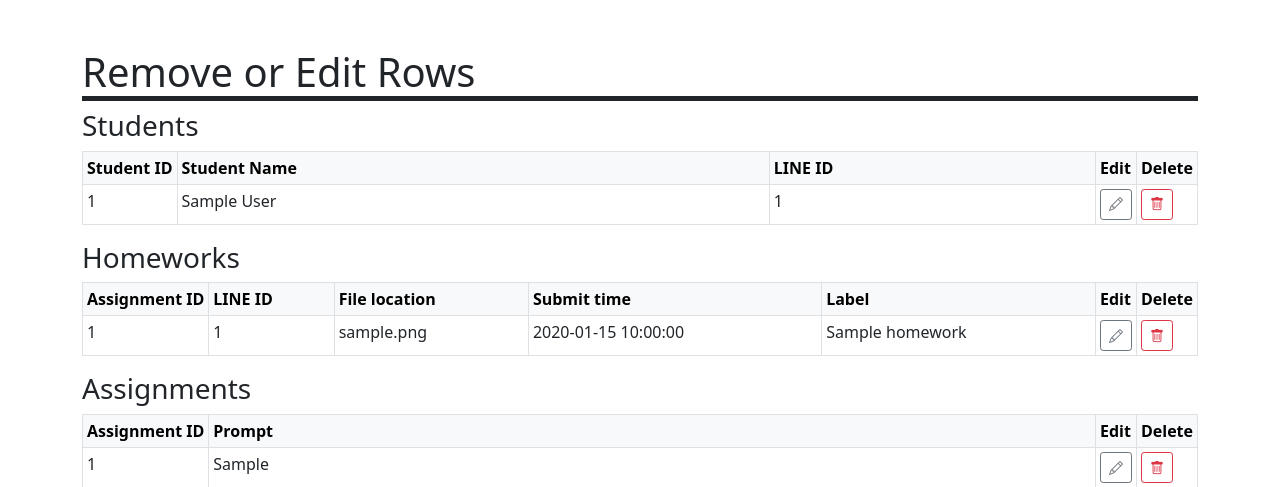
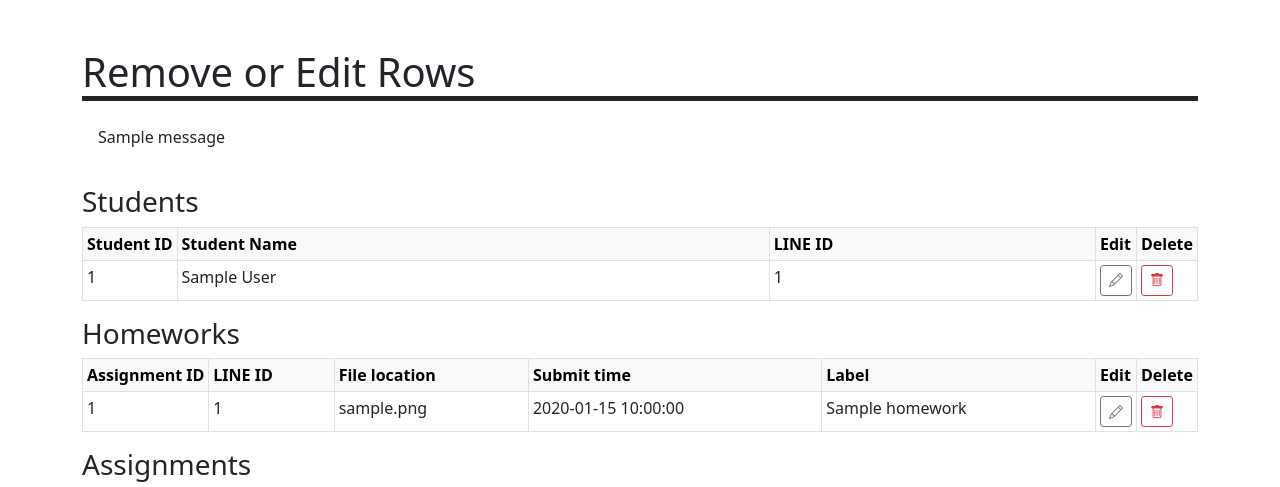
Before and after one commit to andy0427s/linebotTeacher, a Flask app: page /remove-and-edit in a window 1280 px wide. Shown: the part 56-543 px from the top of the page. Run offline with Flask 2, Linux system fonts and the light colour scheme; tables that the repository leaves empty hold one stand-in row (values such as "Sample post"); one stand-in notice (Sample message) is shown; some libraries are stand-ins or nearby versions.

Commit message:
added feedback messages to create delete edit

```diff
--- a/app.py
+++ b/app.py
@@ -1,4 +1,4 @@
-from flask import Flask, render_template, url_for, request, redirect
+from flask import Flask, render_template, url_for, request, redirect, flash
 from flask_sqlalchemy import SQLAlchemy
 from datetime import datetime
 
@@ -15,6 +15,7 @@ from datetime import datetime
 
 
 app = Flask(__name__)
+app.secret_key = 'secretkeyzzz'
 
 
 path_to_db = "/db/new.db"
@@ -79,9 +80,7 @@ def create():
         elif tab_type == "assignments":
             prompt = request.form['a-prompt']
             message = addAssignment(prompt)
-        return render_template('create.html',
-                               page_header="Add Data to Table",
-                               message=message)
+        flash(message)
     return render_template('create.html',
                            page_header="Add Data to Table")
 
@@ -119,12 +118,13 @@ def remove():
     if request.form:
         remove_type = request.form['type']
         if remove_type == "student":
-            deleteStudent(request.form['s-sId'])
+            message = deleteStudent(request.form['s-sId'])
         elif remove_type == "homework":
-            deleteHomework(request.form['h-file'])
+            message = deleteHomework(request.form['h-file'])
         elif remove_type == "assignment":
-            deleteAssignment(request.form['a-aId'])
-    return redirect('/remove-and-edit')
+            message = deleteAssignment(request.form['a-aId'])
+    flash(message)
+    return redirect(url_for('remove_edit'))
 
 
 @app.route('/edit', methods=["POST"])
@@ -135,22 +135,25 @@ def edit():
         newId = request.form['new-sId']
         newName = request.form['new-sName']
         newLineId = request.form['new-lineId']
-        return updateStudent(sId, newId=newId, newName=newName,
-                             newLineId=newLineId)
+        message = updateStudent(sId, newId=newId, newName=newName,
+                                newLineId=newLineId)
     elif edit_type == "homework":
         file = request.form['h-file']
         newaId = request.form['new-aId']
         newLineId = request.form['new-lineId']
         newFile = request.form['new-file']
         newLabel = request.form['new-label']
-        return updateHomework(file, newaId=newaId, newLineId=newLineId, newFile=newFile, newLabel=newLabel)
+        message = updateHomework(
+            file, newaId=newaId, newLineId=newLineId, newFile=newFile, newLabel=newLabel)
     elif edit_type == "assignment":
         aId = request.form['a-aId']
         newId = request.form['new-aId']
         newPrompt = request.form['new-prompt']
-        return updateAssignment(aId, newId=newId, newPrompt=newPrompt)
+        message = updateAssignment(aId, newId=newId, newPrompt=newPrompt)
     else:
-        return "Something went wrong"
+        message = "Something went wrong"
+    flash(message)
+    return redirect(url_for('remove_edit'))
 
     # /makechange now deprecated can be cleaned up
 
@@ -341,7 +344,7 @@ def updateStudent(sId, newId=None, newName=None, newLineId=None):
         try:
             db.session.commit()
             newdata = query.__repr__()
-            return f"updated {olddata} to {newdata}"
+            return f"updated {newdata}!"
         except:
             db.session.rollback()
             return f"failed to update {olddata}"
@@ -364,7 +367,7 @@ def updateHomework(file, newaId=None, newLineId=None, newFile=None, newLabel=Non
         try:
             db.session.commit()
             newdata = query.__repr__()
-            return f"updated {olddata} to {newdata}"
+            return f"updated {newdata}!"
         except:
             db.session.rollback()
             return f"failed to update {olddata}"
@@ -384,7 +387,7 @@ def updateAssignment(aId, newId=None, newPrompt=None):
         try:
             db.session.commit()
             newdata = query.__repr__()
-            return f"updated {olddata} to {newdata}"
+            return f"updated {newdata}!"
         except:
             db.session.rollback()
             return f"failed to update {olddata}"
--- a/static/css/custom.css
+++ b/static/css/custom.css
@@ -5,3 +5,32 @@
     white-space: nowrap;
     width: 1%;
 }
+
+.alert-box {
+	padding: 15px;
+    margin-bottom: 20px;
+    border: 1px solid transparent;
+    border-radius: 4px;
+    width: 100%;
+}
+
+.success {
+    color: #3c763d;
+    background-color: #dff0d8;
+    border-color: #d6e9c6;
+    display: none;
+}
+
+.failure {
+    color: #a94442;
+    background-color: #f2dede;
+    border-color: #ebccd1;
+    display: none;
+}
+
+.warning {
+    color: #8a6d3b;
+    background-color: #fcf8e3;
+    border-color: #faebcc;
+    display: none;
+}
--- a/templates/remove-and-edit.html
+++ b/templates/remove-and-edit.html
@@ -7,6 +7,15 @@
 
 {% block page_content %}
 {{ super() }}
+
+
+{% with messages = get_flashed_messages() %}
+{% if messages %}
+{% for message in messages %}
+<div class="alert-box">{{ message }}</div>
+{% endfor %}
+{% endif %}
+{% endwith %}
 
 <h3>Students</h3>
 <table class="table table-bordered table-hover table-sm">
@@ -139,7 +148,14 @@
 
 </table>
 
-
+<script>
+    $(".alert-box:contains('failed')").addClass('failure')
+    $(".alert-box:contains('updated')").addClass('success')
+    $(".alert-box:contains('deleted')").addClass('warning')
+    $("div.success").fadeIn(300).delay(4500).fadeTo(400, 0);
+    $("div.failure").fadeIn(300).delay(1500).fadeTo(400, 0);
+    $("div.warning").fadeIn(300).delay(1500).fadeTo(400, 0);
+</script>
 
 
 {% endblock page_content %}
```
Also changed, not shown: templates/create.html (+11 -2 lines).
